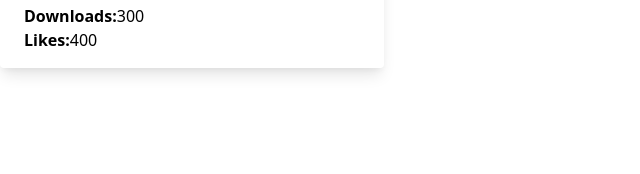
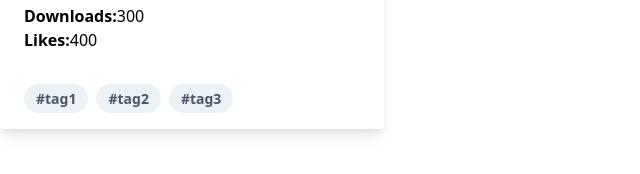
Before and after one commit to Savindi20/ReactTailwind-ImageGallery, a React (Create React App) app: page / in a window 1280 px wide. Shown: the part 362-536 px from the top of the page, without its empty margins (0-640 px from the left). Built offline with nearby package versions, Linux system fonts and the light colour scheme.

Commit message:
basic structure updated

```diff
--- a/src/App.js
+++ b/src/App.js
@@ -23,6 +23,17 @@ function App() {
           </li>
         </ul>
       </div>
+      <div className='px-6 py-4'>
+        <span className='inline-block bg-gray-200 rounded-full px-3 py-1 text-sm font-semibold text-gray-700 mr-2'>
+          #tag1
+        </span>
+        <span className='inline-block bg-gray-200 rounded-full px-3 py-1 text-sm font-semibold text-gray-700 mr-2'>
+          #tag2
+        </span>
+        <span className='inline-block bg-gray-200 rounded-full px-3 py-1 text-sm font-semibold text-gray-700 mr-2'>
+          #tag3
+        </span>
+      </div>
     </div>
   );
 }
```
